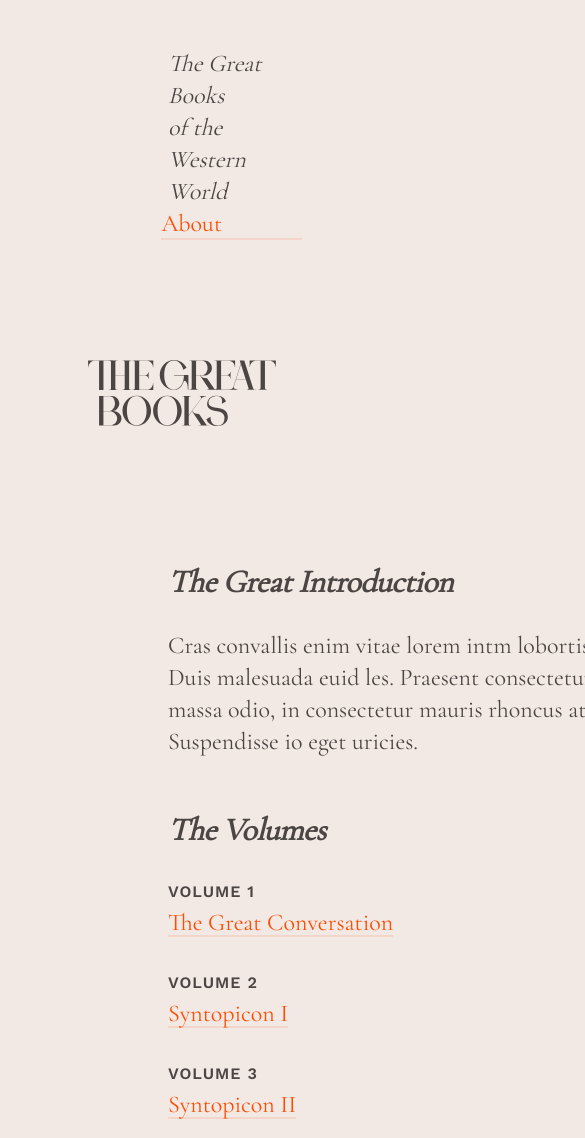
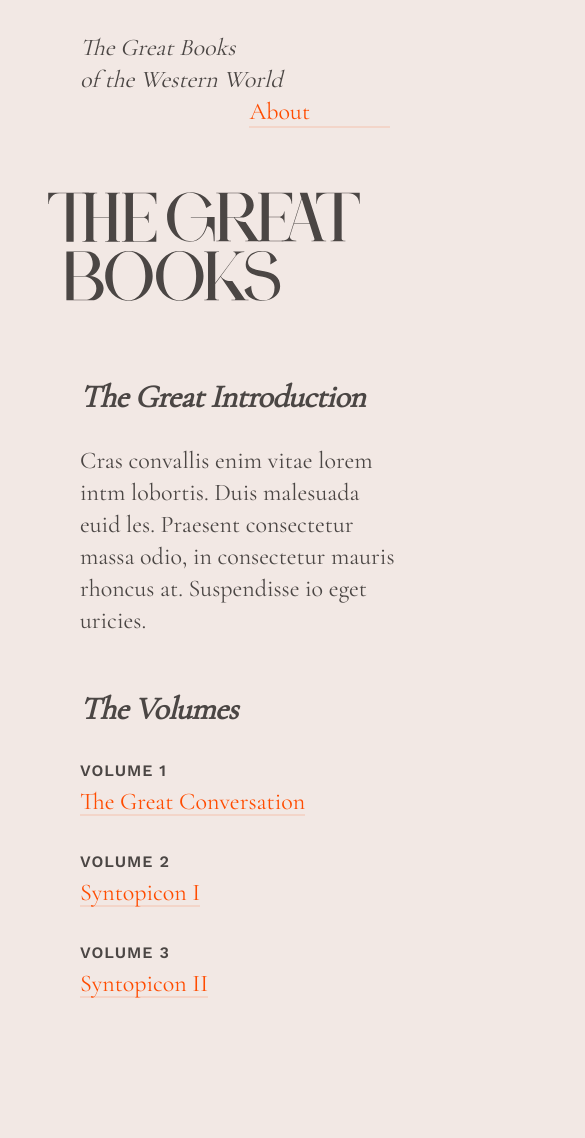
Before and after one commit to jedbridges/TGB, a plain HTML site: page docs/index.html in a window 390 px wide. Shown: the top 1138 px of the page, 585 px wide, since content can reach past the window. Drawn offline with nearby package versions, Linux system fonts and the light colour scheme.

Commit message:
added media quieries

```diff
--- a/docs/css/main.css
+++ b/docs/css/main.css
@@ -8,12 +8,31 @@
   background-color: #F2E8E4;
 }
 
+@media (max-width: 991px) {
+  html {
+    margin-top: 32px;
+    margin-left: 0px;
+    margin-right: 0px;
+  }
+}
+
 .masthead {
   display: block;
   height: auto;
   width: 88%;
   padding-top: 120px;
   padding-bottom: 108px;
+}
+
+@media (max-width: 991px) {
+  .masthead {
+    display: block;
+    height: auto;
+    width: 80%;
+    padding-top: 64px;
+    padding-bottom: 48px;
+    padding-left: 48px;
+  }
 }
 
 .wordmark {
@@ -43,12 +62,19 @@
 
 @media (max-width: 991px) {
   .container {
+   Display:flex;
    flex-direction: column;
   }
 }
 
 article {
   width: 464px;
+}
+
+@media (max-width: 991px) {
+  article {
+   width: 320px;
+  }
 }
 
 #intro {
```
